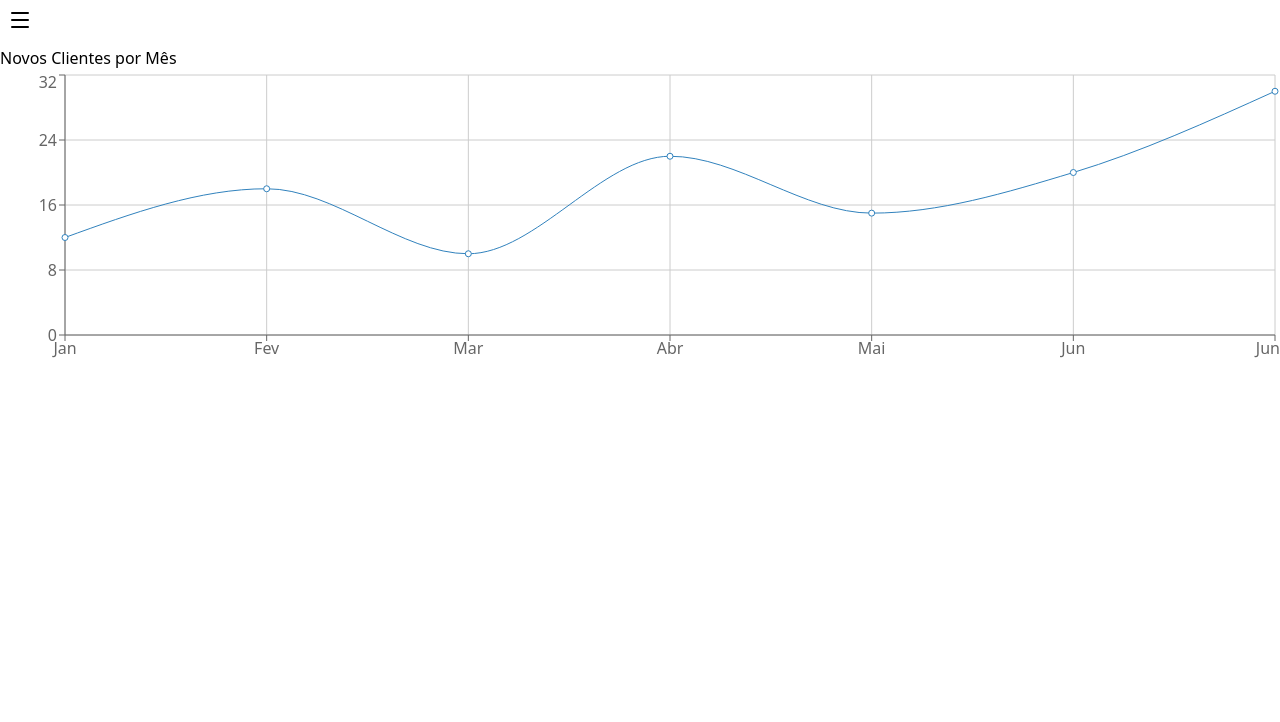
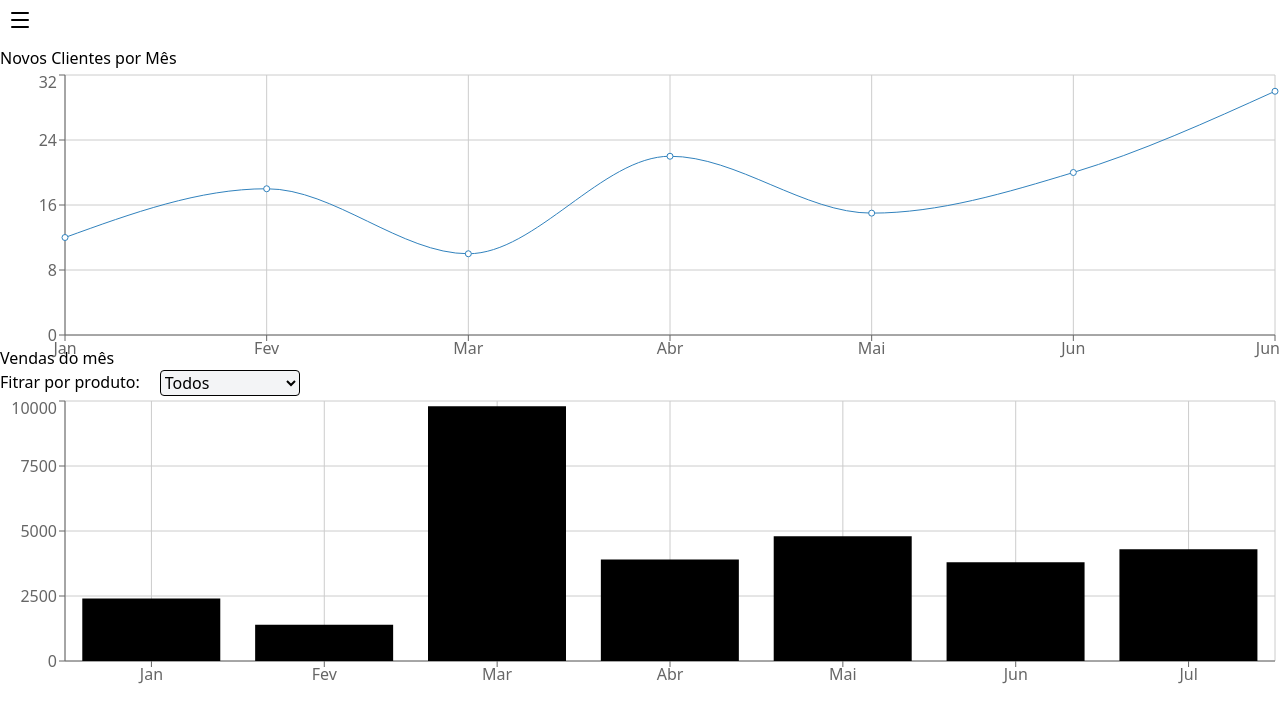
Before and after one commit to guilhermegodoydev/crm, a React (Vite) app in the folder client/: page / in a window 1280 px wide. Shown: the top 722 px of the page. Built offline with nearby package versions, Linux system fonts and the light colour scheme.

Commit message:
Adicionando gráfico de vendas

```diff
--- a/client/src/App.jsx
+++ b/client/src/App.jsx
@@ -1,4 +1,5 @@
 import GraficoClientes from "./components/graficos/GraficoClientes";
+import GraficoVendas from "./components/graficos/GraficoVendas";
 import MenuLateral from "./components/MenuLateral";
 
 function App() {
@@ -6,6 +7,7 @@ function App() {
         <main>
             <MenuLateral/>
             <GraficoClientes/>
+            <GraficoVendas/>
         </main>
     )
 }
--- a/client/src/components/FiltroGrafico.jsx
+++ b/client/src/components/FiltroGrafico.jsx
@@ -1,10 +1,10 @@
-export default function FiltroGrafico({produtos, label}) {
+export default function FiltroGrafico({opcoes, label, onChange}) {
     return (
         <div className="flex gap-5">
-            <p>{label}</p>
-            <select name="produtos" id="produtos" className="w-35">
-                {produtos.map(produto => (
-                   <option key={produto.id} value={produto.id}>{produto.nome}</option>
+            <label htmlFor="produtos">{label}</label>
+            <select name="produtos" id="produtos" className="w-35 border rounded-sm bg-gray-100" onChange={onChange}>
+                {opcoes.map(opcao => (
+                   <option key={opcao.id} value={opcao.id}>{opcao.nome}</option>
                 ))}
             </select>
         </div>
--- a/client/src/components/graficos/GraficoVendas.jsx
+++ b/client/src/components/graficos/GraficoVendas.jsx
@@ -0,0 +1,84 @@
+import { BarChart, Bar, CartesianGrid, ResponsiveContainer, Tooltip, XAxis, YAxis } from "recharts";
+import FiltroGrafico from "../FiltroGrafico";
+import { useState } from "react";
+
+const produtos = [
+    {
+        id: "Todos",
+        nome: "Todos"
+    },
+    {
+        id: 1,
+        nome: "Produto 1",
+        vendas: [
+            { mes: "Jan", vendas: 100 },
+            { mes: "Fev", vendas: 300 },
+            { mes: "Mar", vendas: 500 },
+            { mes: "Abr", vendas: 700 },
+            { mes: "Mai", vendas: 900 },
+            { mes: "Jun", vendas: 1100 },
+            { mes: "Jul", vendas: 1300 }
+        ],
+        totalVendas: 4900
+    },
+    {
+        id: 4,
+        nome: "Produto 2",
+        vendas: [
+            { mes: "Jan", vendas: 200 },
+            { mes: "Fev", vendas: 400 },
+            { mes: "Mar", vendas: 600 },
+            { mes: "Abr", vendas: 800 },
+            { mes: "Mai", vendas: 1000 },
+            { mes: "Jun", vendas: 1200 },
+            { mes: "Jul", vendas: 1400 }
+        ],
+        totalVendas: 5200
+    },
+    {
+        id: 3,
+        nome: "Produto 3",
+        vendas: [
+            { mes: "Jan", vendas: 300 },
+            { mes: "Fev", vendas: 600 },
+            { mes: "Mar", vendas: 900 },
+            { mes: "Abr", vendas: 1200 },
+            { mes: "Mai", vendas: 1500 },
+            { mes: "Jun", vendas: 1800 },
+            { mes: "Jul", vendas: 2100 }
+        ],
+        totalVendas: 7800
+    },
+];
+
+const vendasGerais = [
+    { mes: "Jan", vendas: 2400 },
+    { mes: "Fev", vendas: 1398 },
+    { mes: "Mar", vendas: 9800 },
+    { mes: "Abr", vendas: 3908 },
+    { mes: "Mai", vendas: 4800 },
+    { mes: "Jun", vendas: 3800 },
+    { mes: "Jul", vendas: 4300 },
+];
+
+export default function GraficoVendas() {
+    const [filtro, setFiltro] = useState("");
+
+    const dadosGrafico = !filtro || filtro == "Todos" ? vendasGerais : produtos.find(p => p.id == filtro).vendas;
+
+    return (
+        <div style={{height: 300}}>
+            <h1>Vendas do mês</h1>
+            <FiltroGrafico opcoes={produtos} label={"Fitrar por produto:"} onChange={(e) => setFiltro(e.target.value)}/>
+            <ResponsiveContainer>
+                <BarChart data={dadosGrafico}>
+                    <CartesianGrid/>
+                    <XAxis dataKey="mes"/>
+                    <YAxis/>
+                    <Tooltip/>
+                    <Bar dataKey="vendas"/>
+                </BarChart>
+            </ResponsiveContainer>
+        </div>
+    );
+}
```
